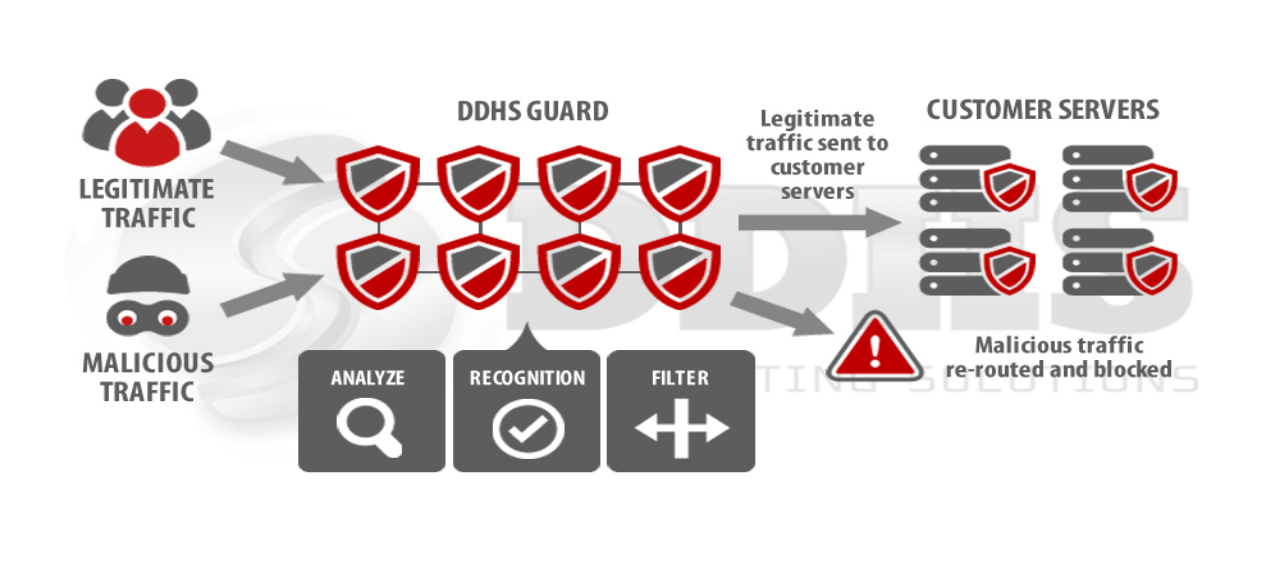
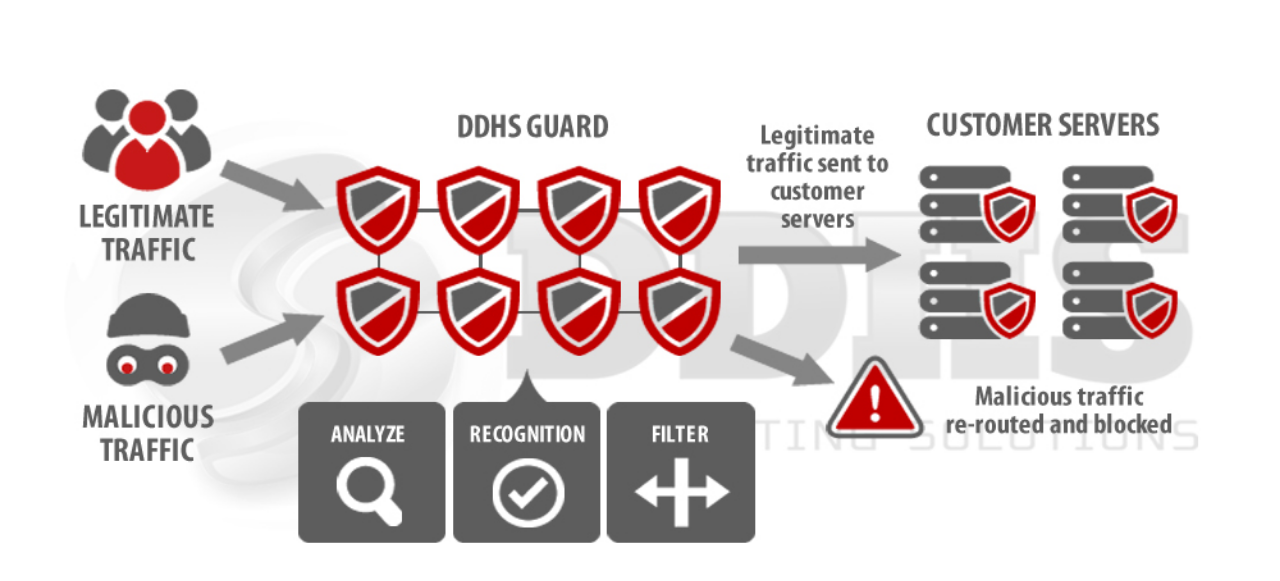
Before and after one commit to fernal9301/antiddos, a plain HTML site: page index.html in a window 1280 px wide. Shown: the part 200-781 px from the top of the page. Drawn offline with Linux system fonts and the light colour scheme.

Commit message:
Update main.css

```diff
--- a/main.css
+++ b/main.css
@@ -6,7 +6,7 @@
 
 .hacker-img {
   width: 100%;
-  height: 550px;
+  height: auto;
 }
 
 .description {
```
